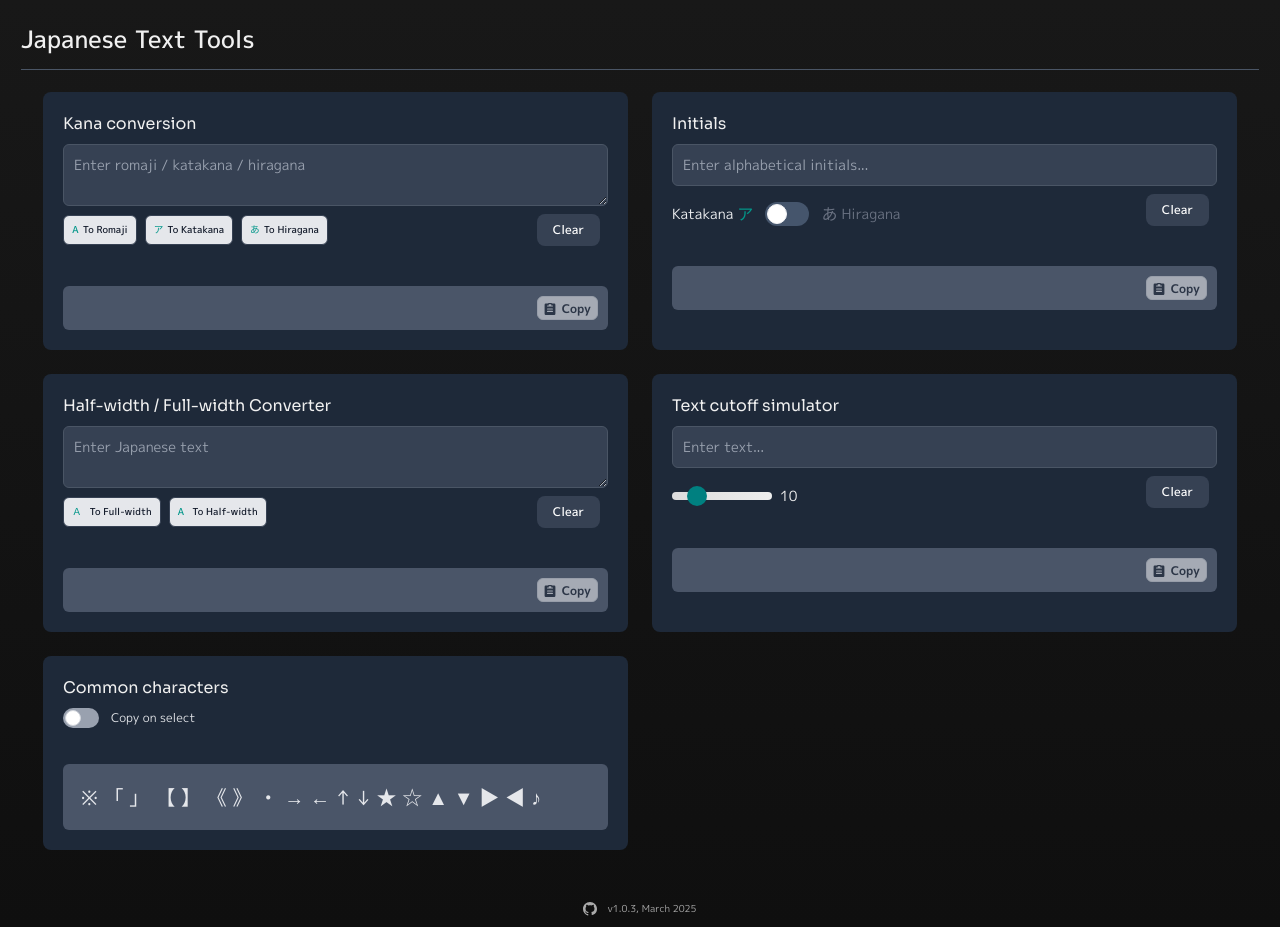
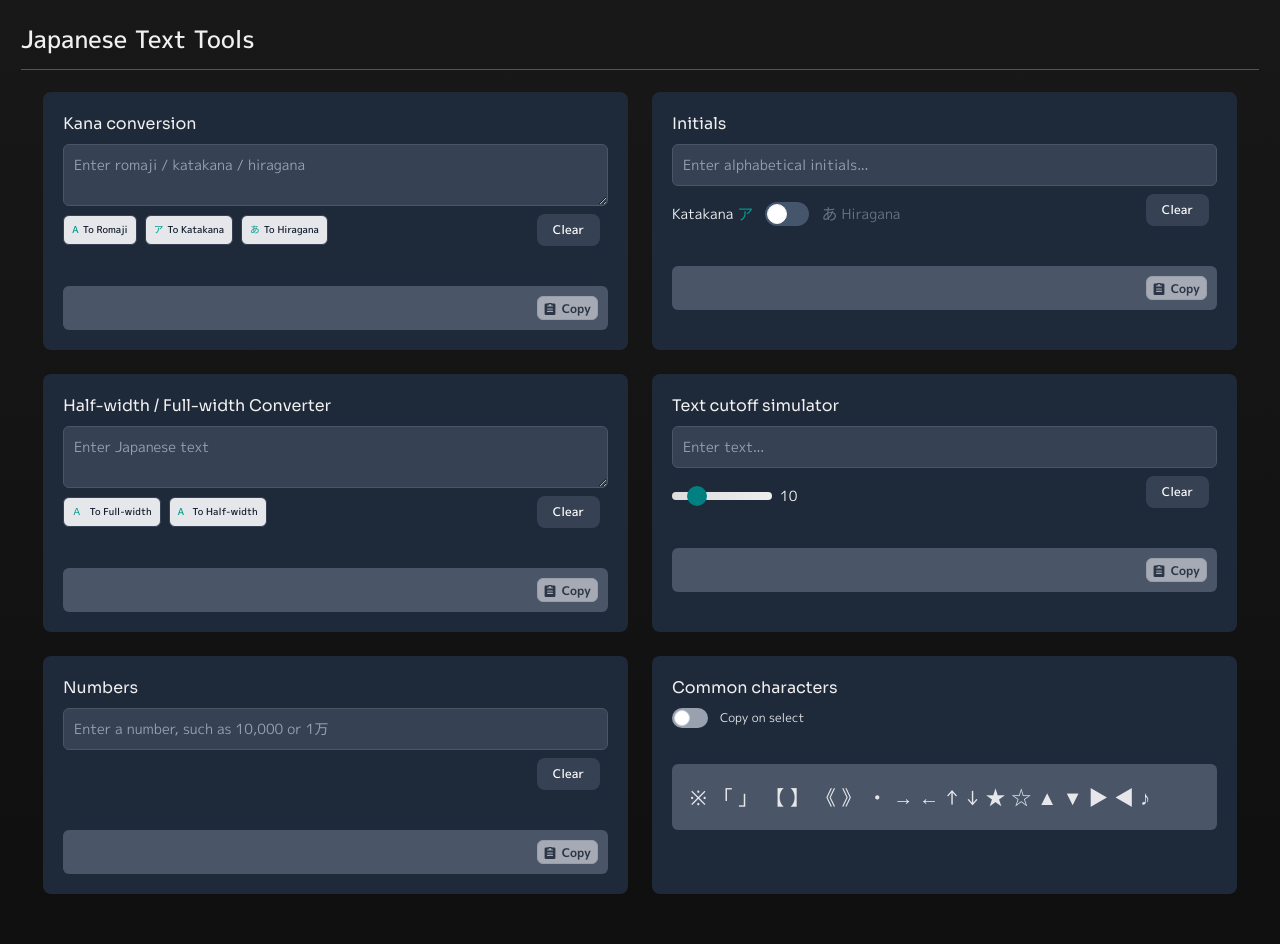
Before and after one commit to RNXT01/japanese-text-tools, a React (Vite) app: page / in a window 1280 px wide. Shown: the top 944 px of the page. Built offline with nearby package versions, Linux system fonts and the light colour scheme.

Commit message:
feat: add a new card for number conversion (WIP)

```diff
--- a/src/App.tsx
+++ b/src/App.tsx
@@ -8,7 +8,8 @@ import CardForHalfFullWidthConv from './CardForHalfFullWidthConv';
 import CardForCommonChars from './CardForCommonChars';
 import CardForCutoffSim from './CardForCutoffSim';
 import CardFor3WayConversion from './CardFor3WayConversion';
-import EmptyCard from './EmptyCard';
+import CardForNumbers from './CardForNumbers';
+
 function App() {
 
   return (
@@ -30,11 +31,15 @@ function App() {
               <CardForCutoffSim />
             </div>
             <div className="cardContainer">
+              <CardForNumbers />
+            </div>
+            <div className="cardContainer">
               <CardForCommonChars />
             </div>
-            <div className="cardContainer">
+
+            {/* <div className="cardContainer">
               <EmptyCard />
-            </div>
+            </div> */}
 
           </div>
         </div>
--- /dev/null
+++ b/src/CardForNumbers.tsx
@@ -0,0 +1,104 @@
+import React, { useState } from 'react';
+import CopyButton from "./elements/CopyButton";
+import ClearButton from "./elements/ClearButton";
+
+const CardForInitials: React.FC = () => {
+    const [inputValue, setInputValue] = useState('');
+    const [outputValue, setOutputValue] = useState('');
+    const MAX_INPUT_LENGTH = 200;
+
+
+    function handleInputChange(inputValue: string) {
+        setInputValue(inputValue);
+        let outValue = ""
+        if (isValidNumber(inputValue)) {
+            if (inputValue.includes("万") || inputValue.includes("億") || inputValue.includes("兆") || inputValue.includes("京")) {
+                const parsed = parseJapaneseNumber(inputValue);
+                if (!isNaN(parsed)) {
+                    outValue = parsed.toLocaleString();
+                }
+            } else {
+                outValue = formatJapaneseNumber(Number(inputValue));
+            }
+        }
+        setOutputValue(outValue);
+    }
+
+    function isValidNumber(inputValue: string) {
+        return /^\d+(\.\d+)?[万億兆京]?$/.test(inputValue);
+    }
+    const JAPANESE_UNITS = [
+        { value: 1e16, symbol: '京' },
+        { value: 1e12, symbol: '兆' },
+        { value: 1e8,  symbol: '億' },
+        { value: 1e4,  symbol: '万' }
+      ];
+
+      function parseJapaneseNumber(input: string) {
+        const cleaned = input.replace(/,/g, '').trim();
+        const match = cleaned.match(/^(\d+(\.\d+)?)([万億兆京])?$/);
+        if (!match) return NaN;
+
+        const number = parseFloat(match[1]);
+        const unit = match[3];
+
+        if (!unit) return number;
+
+        const unitMap = {
+          '万': 1e4,
+          '億': 1e8,
+          '兆': 1e12,
+          '京': 1e16
+        };
+
+        return number * unitMap[unit as keyof typeof unitMap];
+      }
+      function formatJapaneseNumber(num: number, decimalPlaces = 2) {
+        for (let unit of JAPANESE_UNITS) {
+          if (num >= unit.value) {
+            const formatted = (num / unit.value).toFixed(decimalPlaces).replace(/\.?0+$/, '');
+            return formatted + unit.symbol;
+          }
+        }
+        return num.toString();
+      }
+
+    const handleClear = () => {
+        setInputValue('');
+        setOutputValue('');
+    };
+
+    return (
+        <div className="card ">
+            <h2>Numbers</h2>
+            <input
+                type="text"
+                value={inputValue}
+                onChange={(e) => handleInputChange(e.target.value)}
+                placeholder="Enter a number, such as 10,000 or 1万"
+                className="block p-2.5 w-full text-sm rounded-md border bg-gray-700 border-gray-600 placeholder-gray-400 text-white focus:border-2 focus:border-teal-800"
+                maxLength={MAX_INPUT_LENGTH}
+            />
+            <div className="buttonRow">
+                <div className="actionButtonContainer">
+
+                    {inputValue.length >= MAX_INPUT_LENGTH && <p className="text-red-600 text-sm p-2">Maximum input length: {MAX_INPUT_LENGTH}</p>}
+
+
+
+                </div>
+                <ClearButton onClick={handleClear} className="ml-2" />
+            </div>
+            <div className="flex justify-between mt-4 w-full">
+                <div className="output text-gray-200 mt-4 w-full" style={{ fontSize: `${Math.max(12, 20 - Math.max(outputValue.length - 50, 0) * .1)}px` }}>
+                    <div className="flex justify-between items-center">
+                        <span className="outputContent">{outputValue}</span>
+                        <CopyButton text={outputValue} className="ml-2" />
+                    </div>
+                </div>
+            </div>
+        </div>
+    );
+};
+
+export default CardForInitials;
--- a/src/Footer.tsx
+++ b/src/Footer.tsx
@@ -20,7 +20,7 @@ const Footer: React.FC = () => {
                     <path fill="currentColor" d="M12 0C5.37 0 0 5.37 0 12c0 5.25 3.438 9.687 8.207 11.292.6.111.793-.264.793-.586 0-.291-.011-1.07-.017-2.1-3.338.727-4.043-1.633-4.043-1.633-.546-1.387-1.333-1.757-1.333-1.757-1.09-.746.083-.732.083-.732 1.204.084 1.833 1.247 1.833 1.247 1.075 1.842 2.818 1.308 3.507.998.108-.779.42-1.308.76-1.608-2.666-.303-5.467-1.333-5.467-5.92 0-1.305.466-2.379 1.233-3.22-.123-.303-.533-1.524.117-3.173 0 0 1.01-.322 3.31 1.232a11.347 11.347 0 0 1 3.022-.404c1.024.002 2.051.138 3.022.404 2.3-1.554 3.31-1.232 3.31-1.232.65 1.649.24 2.87.117 3.173.767.841 1.233 1.915 1.233 3.22 0 4.607-2.801 5.617-5.467 5.92.34.3.64.89.64 1.8 0 1.306-.013 2.369-.017 2.684 0 .322.194.698.795.586C20.563 21.688 24 17.25 24 12c0-6.63-5.37-12-12-12z" />
                 </svg>
             </a>
-            <span>v1.0.3, March 2025</span>
+            <span>v1.1, April 2025</span>
 
         </div>
     );
```
